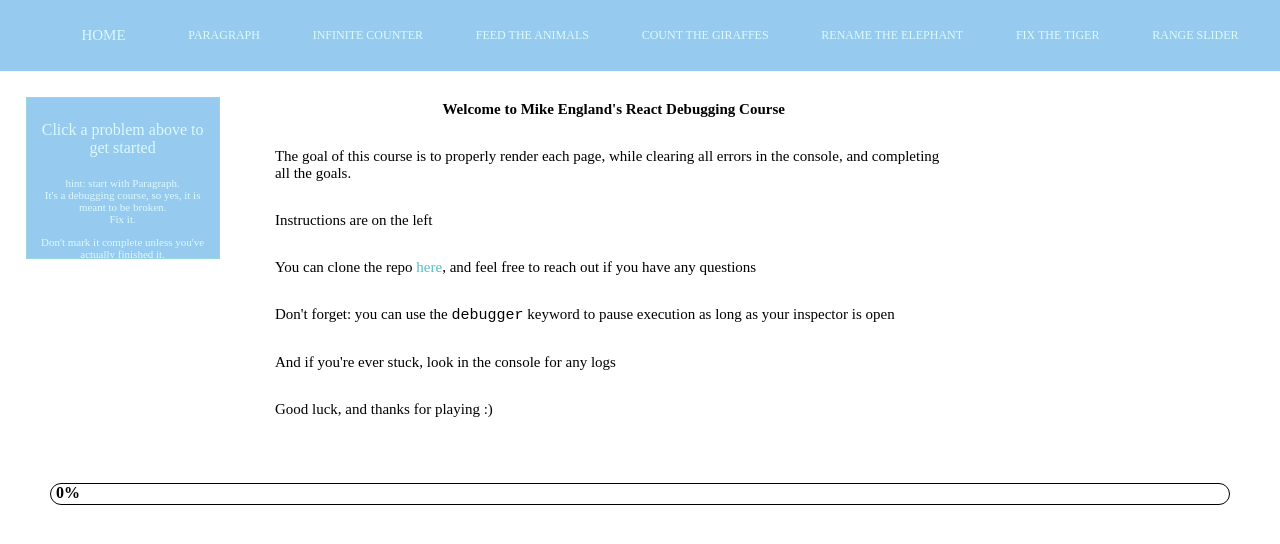
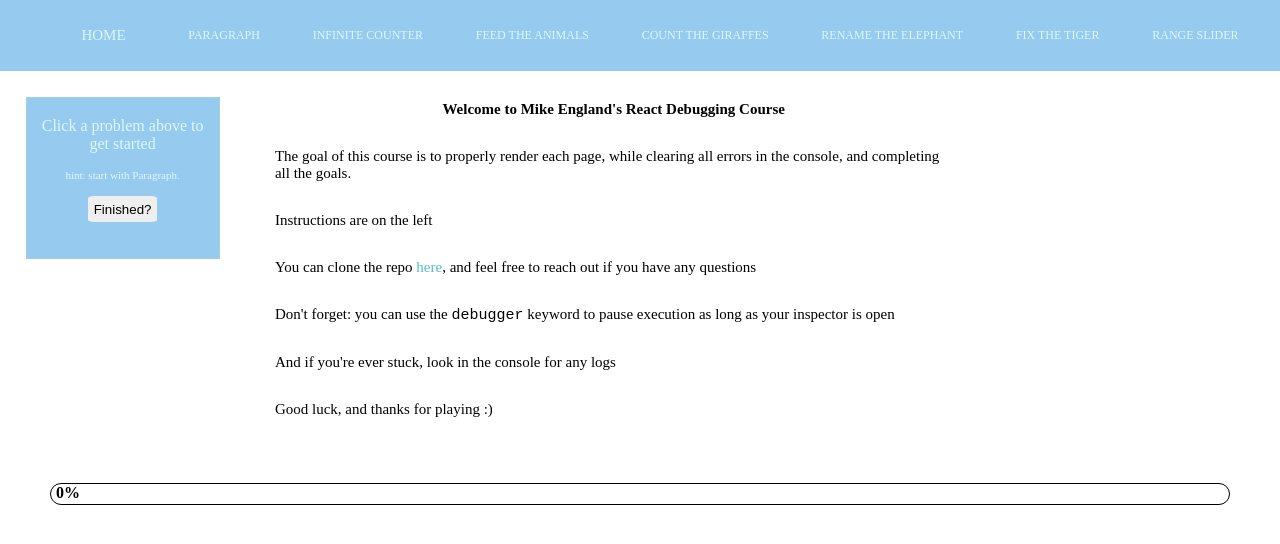
Before and after one commit to michealengland/react-debugging-demo, a React (Create React App) app: page / in a window 1280 px wide. Shown: the top 544 px of the page. Built offline with nearby package versions, Linux system fonts and the light colour scheme.

Commit message:
addded instruction component

```diff
--- /dev/null
+++ b/src/components/Instruction.js
@@ -0,0 +1,34 @@
+import React from 'react'
+import {PropTypes} from 'prop-types'
+
+export default function Instruction({
+  description,
+  setCompleted,
+  example,
+  hint,
+  file,
+}) {
+  return (
+    <div className="body">
+      {file ? <p className="file">File: example{file}</p> : null}
+      <p>{description}</p>
+      {hint && <p className="hint">{hint}</p>}
+      <button
+        className="btn complete"
+        onClick={() =>
+          setCompleted(prevState => ({...prevState, [example]: true}))
+        }
+      >
+        Finished?
+      </button>
+    </div>
+  )
+}
+
+Instruction.propTypes = {
+  description: PropTypes.string,
+  setCompleted: PropTypes.func,
+  example: PropTypes.string,
+  hint: PropTypes.string,
+  file: PropTypes.number,
+}
--- a/src/components/Instructions.js
+++ b/src/components/Instructions.js
@@ -1,156 +1,66 @@
-import React from 'react';
-import { PropTypes } from 'prop-types';
+import React from 'react'
+import {PropTypes} from 'prop-types'
+import Instruction from './Instruction'
 
 export default function Instructions({example, setCompleted}) {
   let exampleInstructions
+  let hint
+  let file
   switch (example) {
     case 'one':
-      exampleInstructions = (
-        <div className="body">
-          <p className="file">File: example1</p>
-          <p>
-            Fix the missing value and render the sentence "Welcome to React"
-          </p>
-          <button
-            className="btn complete"
-            onClick={() =>
-              setCompleted(prevState => ({...prevState, [example]: true}))
-            }
-          >
-            Finished?
-          </button>
-        </div>
-      )
+      exampleInstructions =
+        'Fix the missing value and render the sentence "Welcome to React"'
+      file = 1
       break
     case 'two':
-      exampleInstructions = (
-        <div className="body">
-          <p className="file">File: example2</p>
-          <p>
-            Fix the state so that the count only increases on a controlled
-            button click.
-          </p>
-          <button
-            className="btn complete"
-            onClick={() =>
-              setCompleted(prevState => ({...prevState, [example]: true}))
-            }
-          >
-            Finished?
-          </button>
-        </div>
-      )
+      exampleInstructions =
+        'Fix the state so that the count only increases on a controlled button click.'
+      file = 2
       break
     case 'three':
-      exampleInstructions = (
-        <div className="body">
-          <p className="file"> File: example3</p>
-          <p>Feed the hungry animals.</p>
-          <button
-            className="btn complete"
-            onClick={() =>
-              setCompleted(prevState => ({...prevState, [example]: true}))
-            }
-          >
-            Finished?
-          </button>
-        </div>
-      )
+      exampleInstructions = 'Feed the hungry animals.'
+      file = 3
       break
     case 'four':
-      exampleInstructions = (
-        <div className="body">
-          <p className="file">File: example4</p>
-          <p>Help count all the giraffes.</p>
-          <p className="hint">
-            Hint: There are multiple solutions to fix this problem.
-          </p>
-          <button
-            className="btn complete"
-            onClick={() =>
-              setCompleted(prevState => ({...prevState, [example]: true}))
-            }
-          >
-            Finished?
-          </button>
-        </div>
-      )
+      exampleInstructions = 'Help count all the giraffes.'
+      hint = 'There are multiple solutions to fix this problem.'
+      file = 4
       break
     case 'five':
-      exampleInstructions = (
-        <div className="body">
-          <p className="file">File: example5</p>
-          <p>Change the elephants name.</p>
-          <p className="hint">
-            Hint: the 'Current Name' should update in real time
-          </p>
-          <button
-            className="btn complete"
-            onClick={() =>
-              setCompleted(prevState => ({...prevState, [example]: true}))
-            }
-          >
-            Finished?
-          </button>
-        </div>
-      )
+      exampleInstructions = 'Change the elephants name.'
+      hint = "the 'Current Name' should update in real time"
+      file = 5
       break
     case 'six':
-      exampleInstructions = (
-        <div className="body">
-          <p className="file">File: example6</p>
-          <p>
-            Render the "type" with a value of "dog" without mutating props or
-            throwing an error.
-          </p>
-          <button
-            className="btn complete"
-            onClick={() =>
-              setCompleted(prevState => ({...prevState, [example]: true}))
-            }
-          >
-            Finished?
-          </button>
-        </div>
-      )
+      exampleInstructions =
+        'Render the "type" with a value of "dog" without mutating props or throwing an error.'
+      file = 6
       break
     case 'seven':
-      exampleInstructions = (
-        <div className="body">
-          <p className="file">File: example7</p>
-          <p>Reduce the amount of rendering to only what's necessary.</p>
-          <button
-            className="btn complete"
-            onClick={() =>
-              setCompleted(prevState => ({...prevState, [example]: true}))
-            }
-          >
-            Finished?
-          </button>
-        </div>
-      )
+      exampleInstructions =
+        "Reduce the amount of rendering to only what's necessary."
+      file = 7
       break
     default:
-      exampleInstructions = (
-        <div className="body">
-          <p className="body">Click a problem above to get started</p>
-          <p className="hint">
-            hint: start with Paragraph. <br></br>It's a debugging course, so
-            yes, it is meant to be broken. <br></br>Fix it.
-          </p>{' '}
-          <p className="hint">
-            Don't mark it complete unless you've actually finished it. <br></br>
-            <br></br>You'd only be hurting yourself.
-          </p>
-        </div>
-      )
+      exampleInstructions = 'Click a problem above to get started'
+      hint = 'hint: start with Paragraph.'
   }
 
-  return <div className="instructions">{exampleInstructions}</div>
+  return (
+    <div className="instructions">
+      <Instruction
+        file={file}
+        description={exampleInstructions}
+        setCompleted={setCompleted}
+        example={example}
+        hint={hint}
+      />
+    </div>
+  )
 }
-
 
 Instructions.propTypes = {
   example: PropTypes.string,
-  setCompleted: PropTypes.func
+  setCompleted: PropTypes.func,
+  file: PropTypes.number,
 }
```
